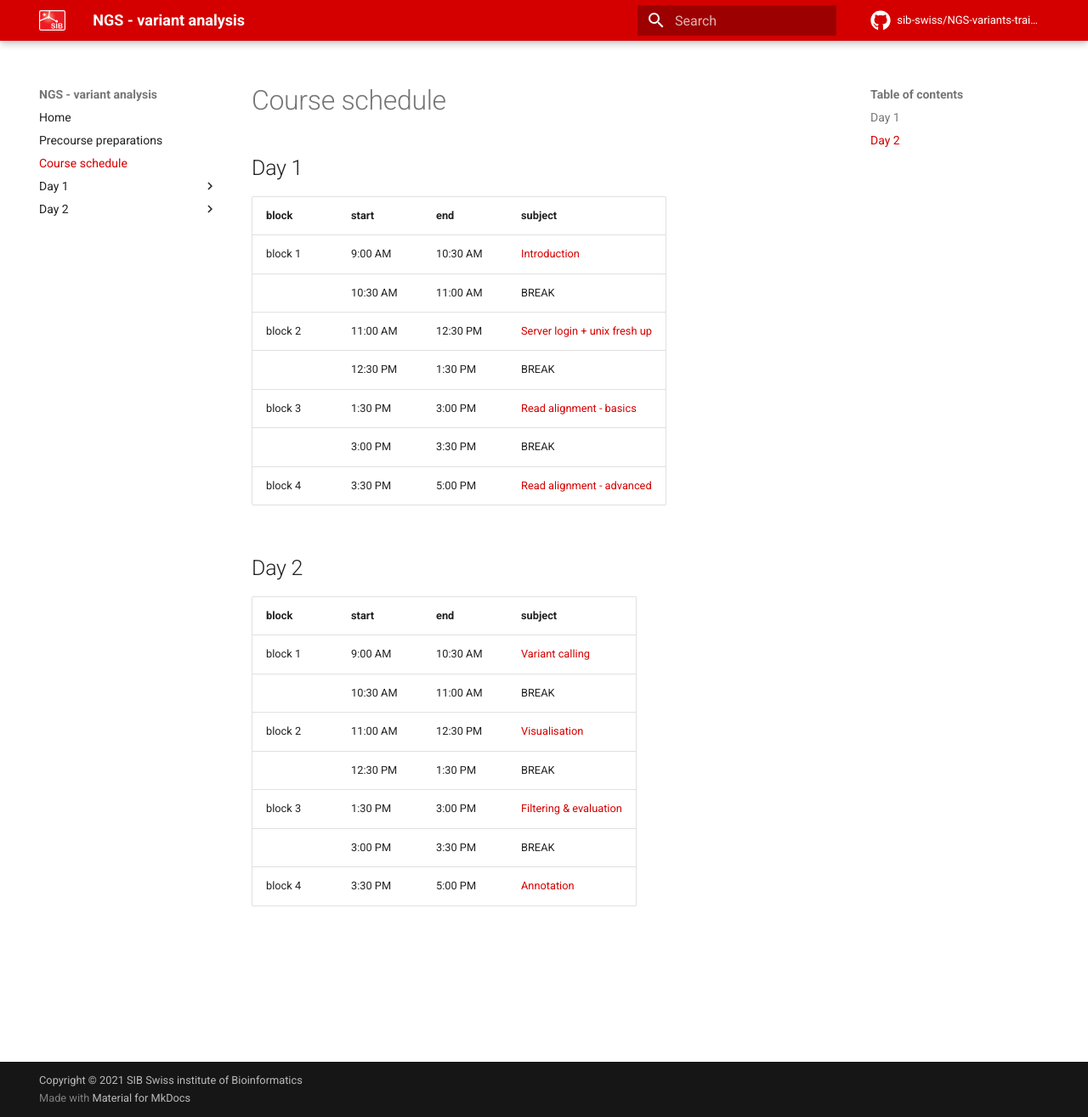
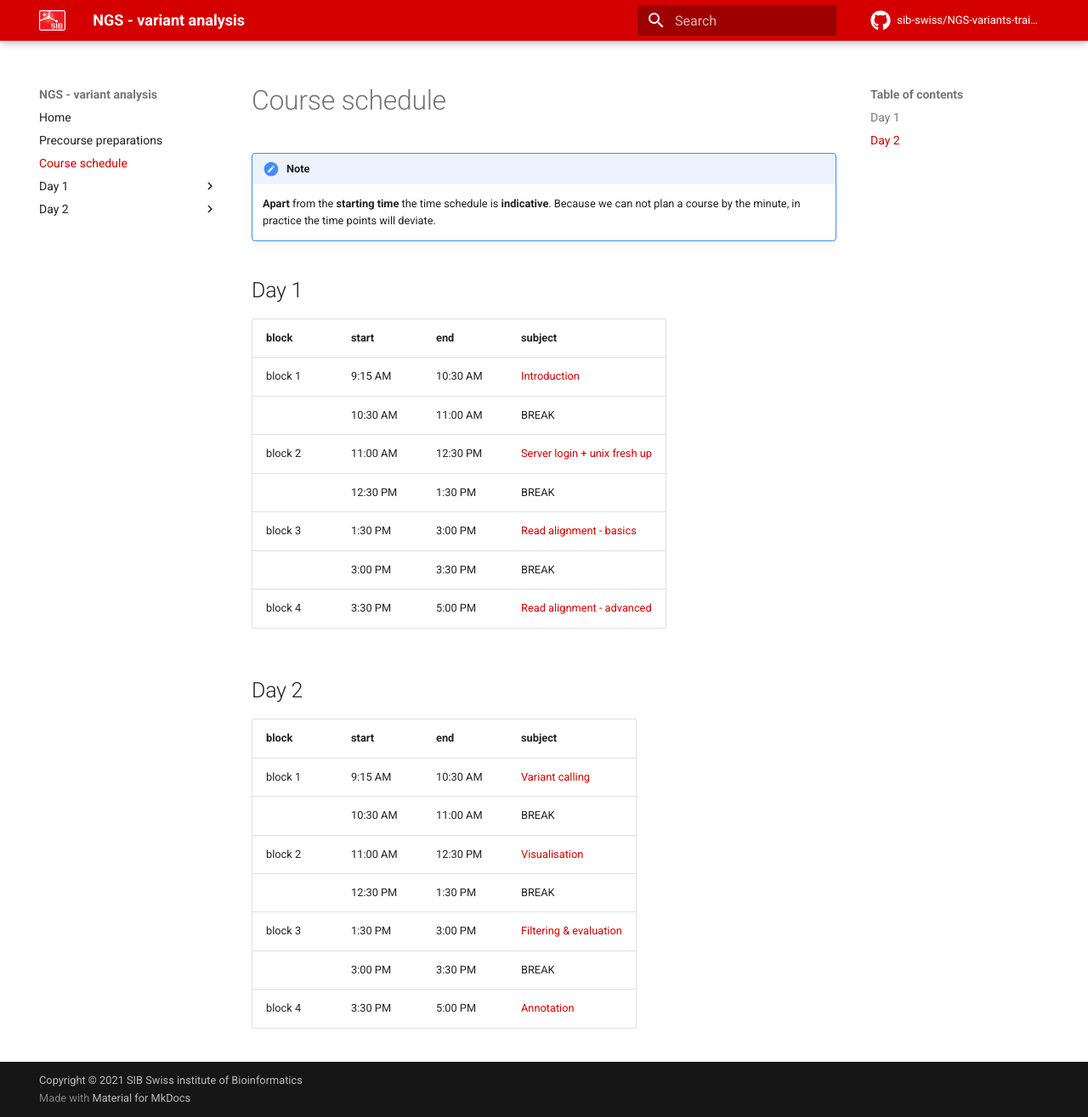
Before and after one commit to sib-swiss/NGS-variants-training, an MkDocs documentation site: the page built from docs/course_schedule.md, in a window 1280 px wide and 1315 px high. Shown: the whole window at 85% size. Built offline with MkDocs 1.6.1 and Material for MkDocs 9.7.7, drawn with Linux system fonts in a browser that asks for light colours; comment, search, counter and statistics services are not loaded; the version menu is left out.

Commit message:
updates schedule

```diff
--- a/docs/course_schedule.md
+++ b/docs/course_schedule.md
@@ -1,9 +1,12 @@
+
+!!! note
+    **Apart** from the **starting time** the time schedule is **indicative**. Because we can not plan a course by the minute, in practice the time points will deviate.
 
 ## Day 1
 
 | block   	| start    	| end      	| subject                        	|
 |---------	|----------	|----------	|--------------------------------	|
-| block 1 	|  9:00 AM 	| 10:30 AM 	| [Introduction](../day1/introduction)                   	|
+| block 1 	|  9:15 AM 	| 10:30 AM 	| [Introduction](../day1/introduction)                   	|
 |         	| 10:30 AM 	| 11:00 AM 	| BREAK                          	|
 | block 2 	| 11:00 AM 	| 12:30 PM 	| [Server login + unix fresh up](../day1/server_login) 	|
 |         	| 12:30 PM 	|  1:30 PM 	| BREAK                          	|
@@ -15,7 +18,7 @@
 
 | block   	| start    	| end      	| subject                  	|
 |---------	|----------	|----------	|--------------------------	|
-| block 1 	| 9:00 AM  	| 10:30 AM 	| [Variant calling](../day2/variant_calling)          	|
+| block 1 	| 9:15 AM  	| 10:30 AM 	| [Variant calling](../day2/variant_calling)          	|
 |         	| 10:30 AM 	| 11:00 AM 	| BREAK                    	|
 | block 2 	| 11:00 AM 	| 12:30 PM 	| [Visualisation](../day2/visualisation)           	|
 |         	| 12:30 PM 	| 1:30 PM  	| BREAK                    	|
```
